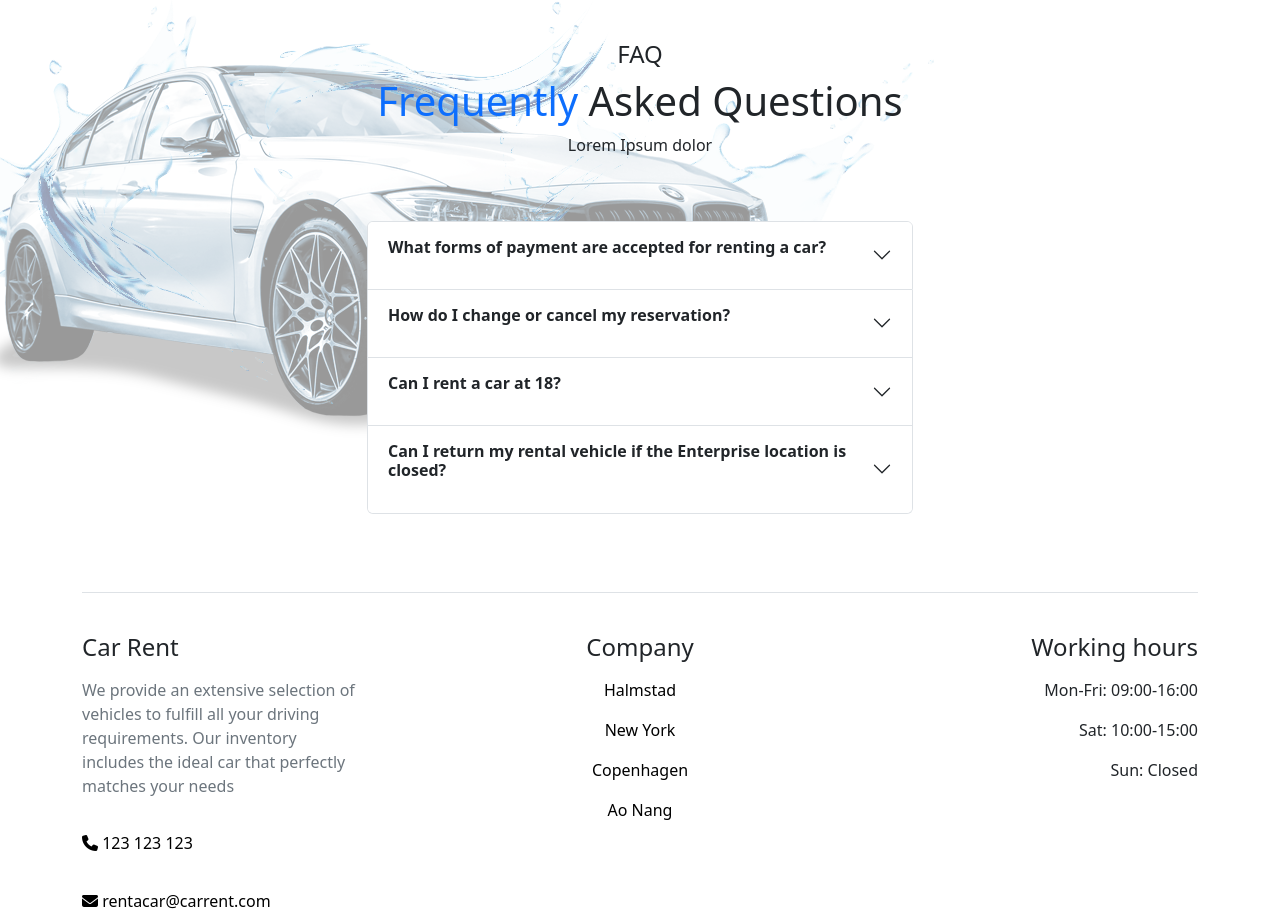
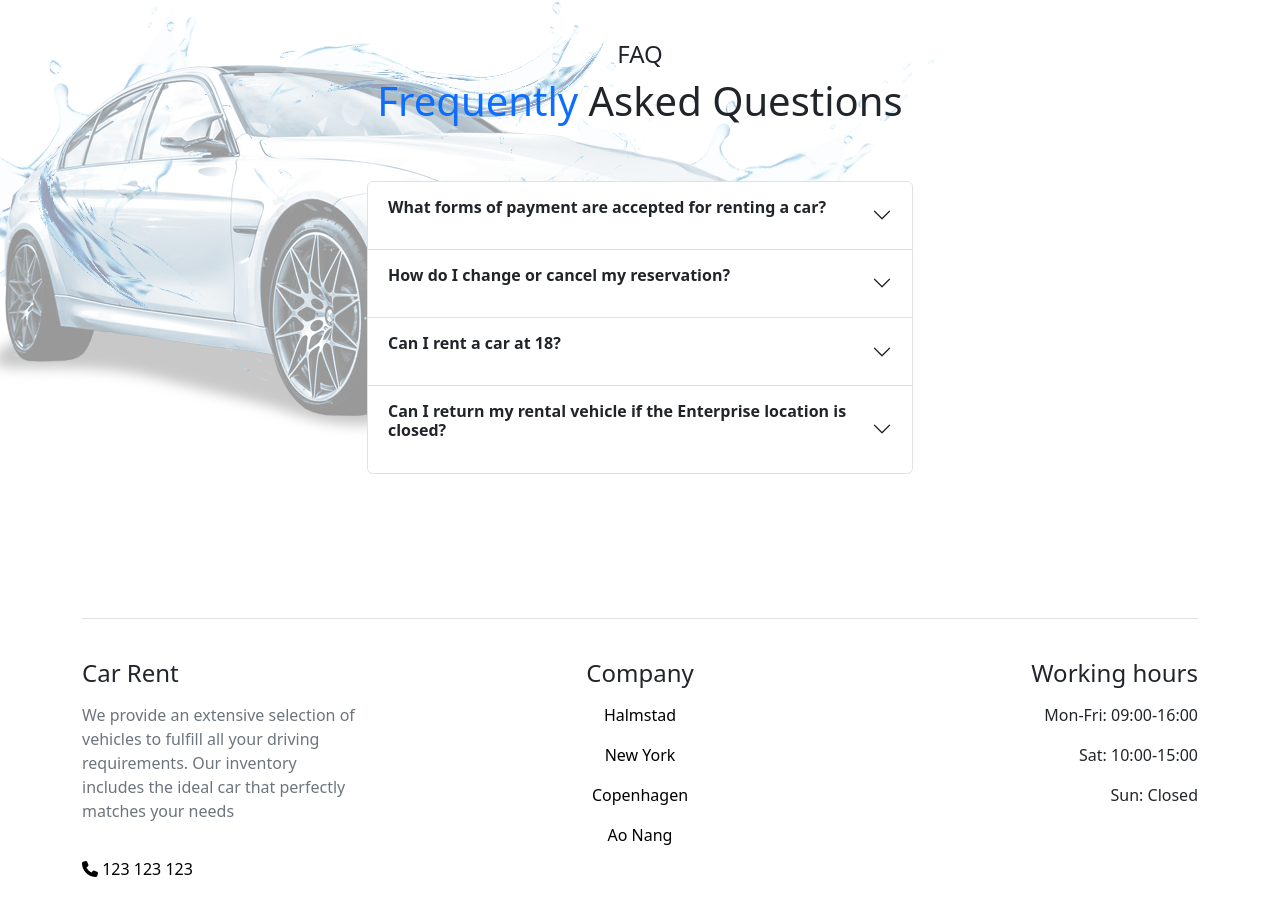
Before and after one commit to ronnysabo/car-rental, a React (Create React App) app: page / in a window 1280 px wide. Shown: the part 5077-5996 px from the top of the page. Built offline with nearby package versions, Linux system fonts and the light colour scheme.

Commit message:
fix accordion

```diff
--- a/src/components/Faq.jsx
+++ b/src/components/Faq.jsx
@@ -10,7 +10,6 @@ function Faq() {
           backgroundImage: `url(${bmgBg})`,
           backgroundSize: "auto",
           backgroundRepeat: "no-repeat",
-          height: "75vh",
         }}
       >
         <div className="container bg-none">
@@ -20,7 +19,6 @@ function Faq() {
               <h1>
                 <span className="text-primary">Frequently</span> Asked Questions
               </h1>
-              <p>Lorem Ipsum dolor</p>
             </div>
             <div className="container d-flex justify-content-around mt-5">
               <div className="faq-questions w-50 justify-content-center d-flex flex-column">
```
